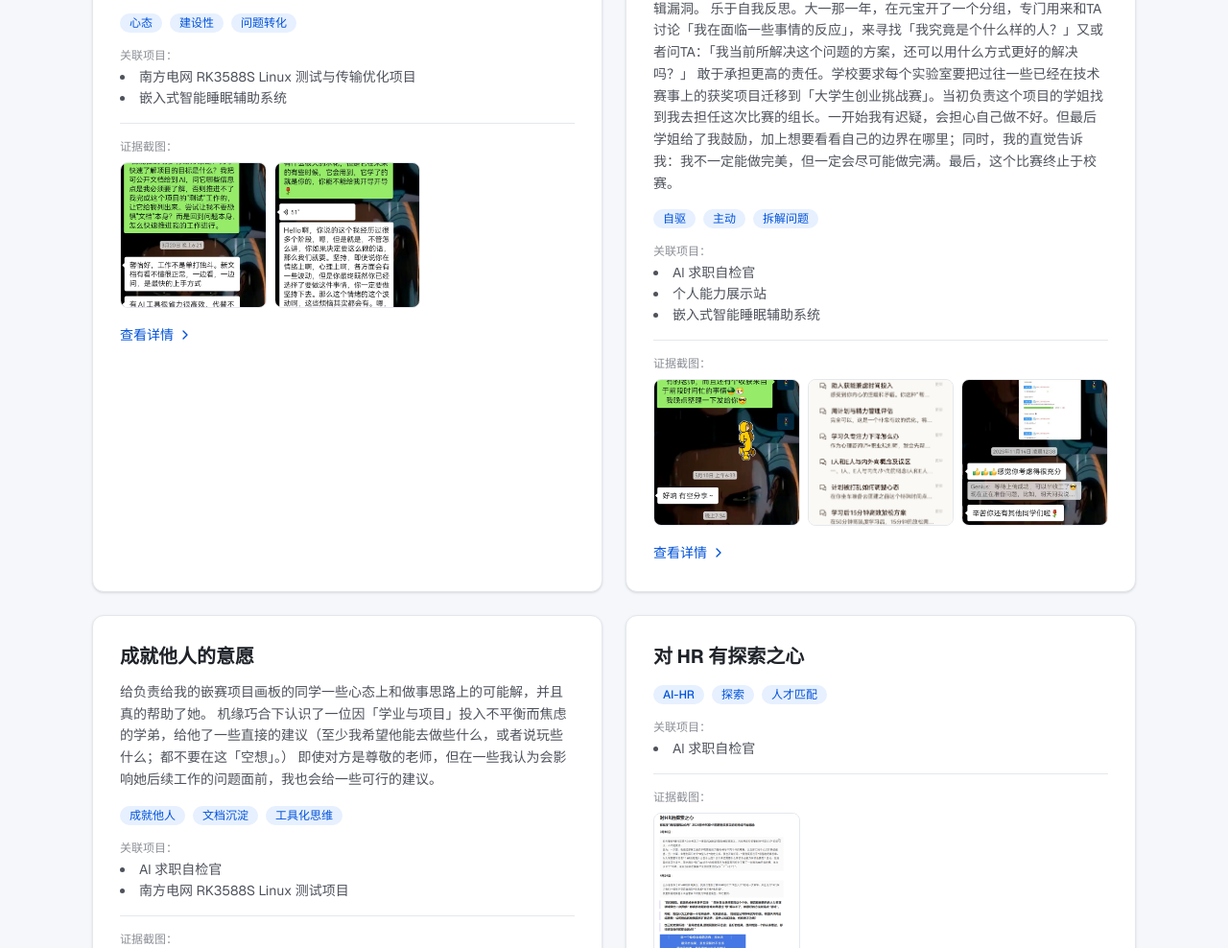
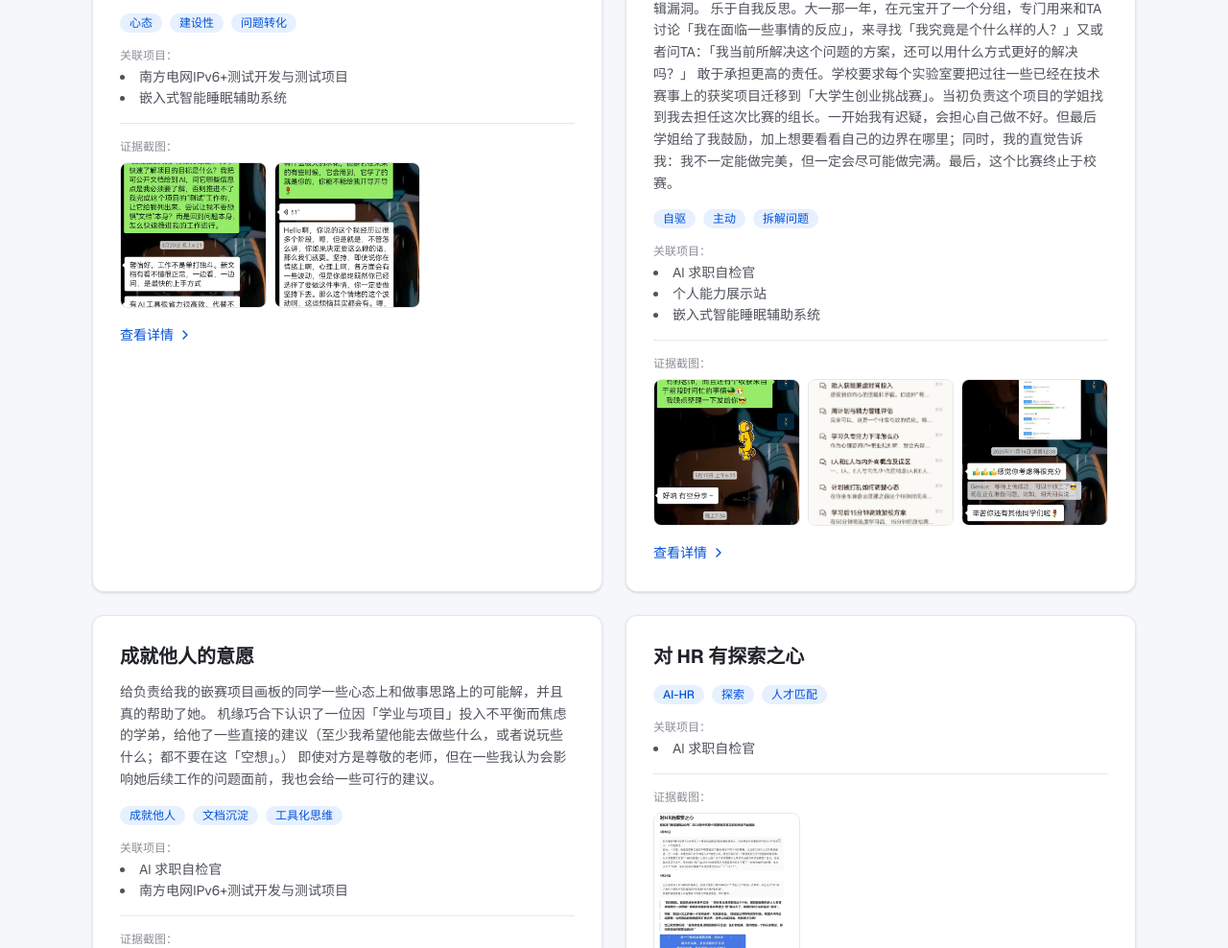
Before and after one commit to guise-zxy/zxy_site_Wb_version, a Next.js app: page / in a window 1280 px wide. Shown: the part 1076-2064 px from the top of the page at 96% size. Built offline with nearby package versions, Linux system fonts and the light colour scheme.

Commit message:
update: 更新项目名称

```diff
--- a/src/data/abilities.ts
+++ b/src/data/abilities.ts
@@ -22,7 +22,7 @@ export const abilities: Ability[] = [
       "遇到困难，能及时转换心态去迎接它。第一次接手新项目时，因为担心自己的推进速度太慢，因此借助现有资料和AI，同时向一位以前在华为做交换机业务的老师请教「如何在新业务中快速上手？」\n\n积极主动。遇到学习上的疑惑，会借助外部资源，比如主动向前辈请教「可能解」。",
     experience: "",
     relatedProjects: [
-      "南方电网 RK3588S Linux 测试与传输优化项目",
+      "南方电网IPv6+测试开发与测试项目",
       "嵌入式智能睡眠辅助系统",
     ],
     tags: ["心态", "建设性", "问题转化"],
@@ -74,7 +74,7 @@ export const abilities: Ability[] = [
     experience: "",
     relatedProjects: [
       "AI 求职自检官",
-      "南方电网 RK3588S Linux 测试项目",
+      "南方电网IPv6+测试开发与测试项目",
     ],
     tags: ["成就他人", "文档沉淀", "工具化思维"],
     href: "/tencent-hr",
```
